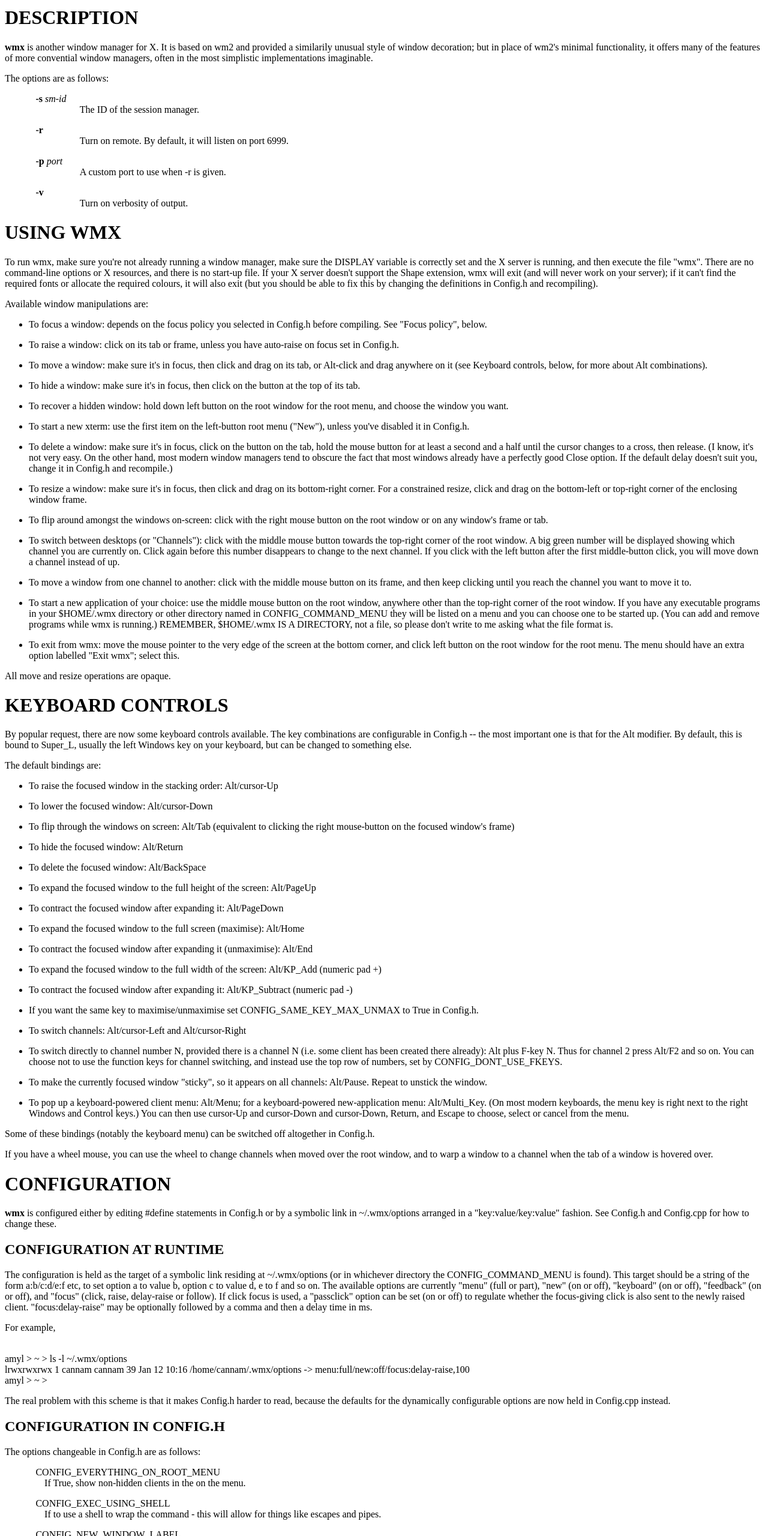
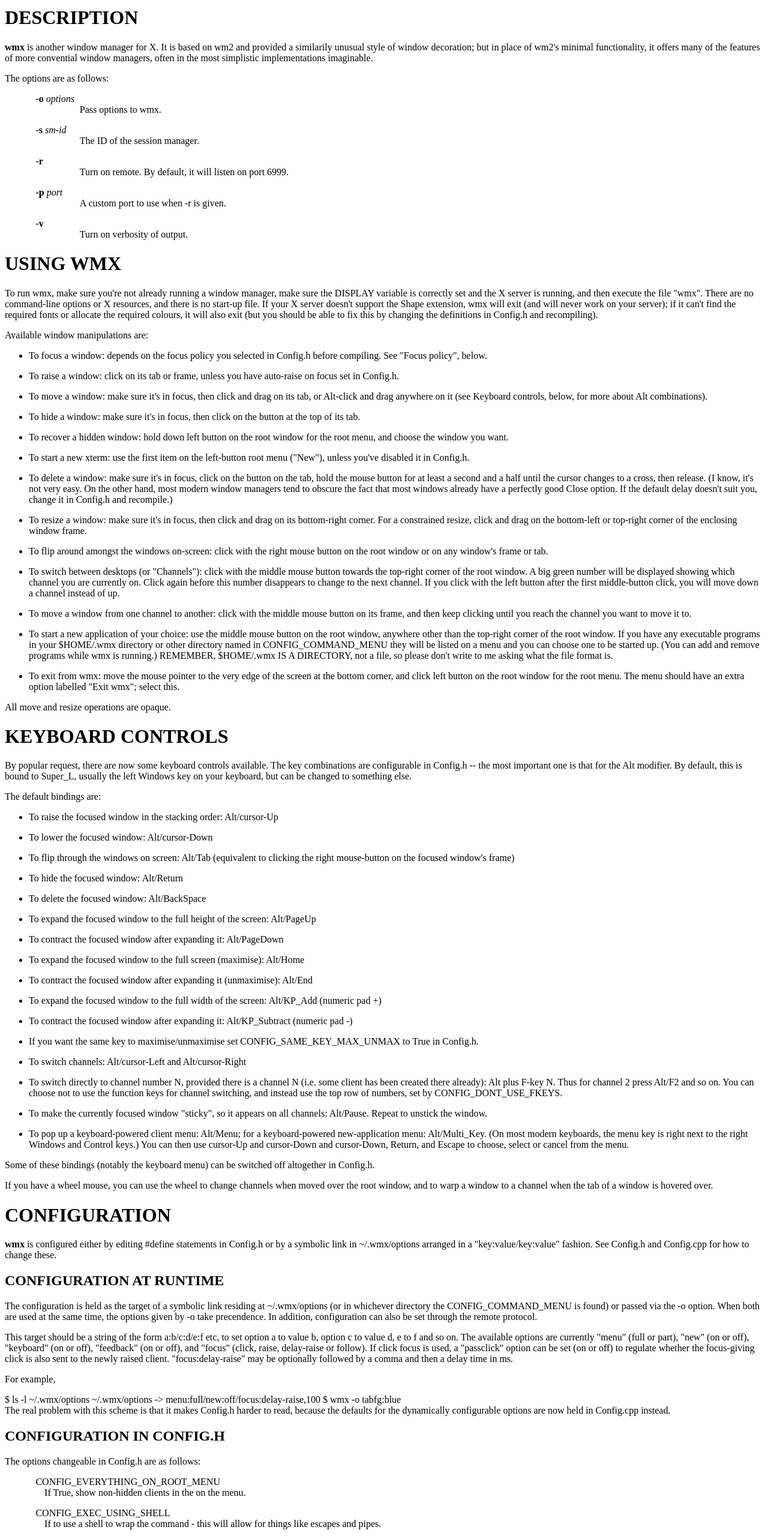
Before and after one commit to NattyNarwhal/wmx, a plain HTML site: page wmx.1.html in a window 1280 px wide. Shown: the part 238-2798 px from the top of the page at 60% size. Drawn offline with Linux system fonts and the light colour scheme.

Commit message:
sync man page

```diff
--- a/wmx.1.html
+++ b/wmx.1.html
@@ -30,6 +30,10 @@ wmx(1)</td>
 <div class="section">
 <h1 id="x4445534352495054494f4e">DESCRIPTION</h1> <b class="name">wmx</b> is another window manager for X. It is based on wm2 and provided a similarily unusual style of window decoration; but in place of wm2's minimal functionality, it offers many of the features of more convential window managers, often in the most simplistic implementations imaginable.<p>
 The options are as follows:<dl style="margin-top: 0.00em;margin-bottom: 0.00em;margin-left: 7.00ex;" class="list list-tag">
+<dt class="list-tag" style="margin-top: 1.00em;">
+<b class="flag">&#45;o</b> <i class="arg">options</i></dt>
+<dd class="list-tag" style="margin-left: 10.00ex;">
+Pass options to wmx.</dd>
 <dt class="list-tag" style="margin-top: 1.00em;">
 <b class="flag">&#45;s</b> <i class="arg">sm-id</i></dt>
 <dd class="list-tag" style="margin-left: 10.00ex;">
@@ -121,15 +125,11 @@ Some of these bindings (notably the keyboard menu) can be switched off altogethe
 If you have a wheel mouse, you can use the wheel to change channels when moved over the root window, and to warp a window to a channel when the tab of a window is hovered over.</div>
 <div class="section">
 <h1 id="x434f4e46494755524154494f4e">CONFIGURATION</h1> <b class="name">wmx</b> is configured either by editing #define statements in Config.h or by a symbolic link in ~/.wmx/options arranged in a "key:value/key:value" fashion. See Config.h and Config.cpp for how to change these.<div class="subsection">
-<h2 id="x434f4e46494755524154494f4e2041542052554e54494d45">CONFIGURATION AT RUNTIME</h2> The configuration is held as the target of a symbolic link residing at ~/.wmx/options (or in whichever directory the CONFIG_COMMAND_MENU is found).  This target should be a string of the form a:b/c:d/e:f etc, to set option a to value b, option c to value d, e to f and so on. The available options are currently "menu" (full or part), "new" (on or off), "keyboard" (on or off), "feedback" (on or off), and "focus" (click, raise, delay-raise or follow).  If click focus is used, a "passclick" option can be set (on or off) to regulate whether the focus-giving click is also sent to the newly raised client. "focus:delay-raise" may be optionally followed by a comma and then a delay time in ms.<div style="height: 1.00em;">
-&#160;</div>
-For example,<div style="height: 1.00em;">
-&#160;</div>
-<br>
-    amyl &gt; ~ &gt; ls -l ~/.wmx/options<br>
-    lrwxrwxrwx   1 cannam   cannam         39 Jan 12 10:16 /home/cannam/.wmx/options -&gt; menu:full/new:off/focus:delay-raise,100<br>
-    amyl &gt; ~ &gt;<div style="height: 1.00em;">
-&#160;</div>
+<h2 id="x434f4e46494755524154494f4e2041542052554e54494d45">CONFIGURATION AT RUNTIME</h2> The configuration is held as the target of a symbolic link residing at ~/.wmx/options (or in whichever directory the CONFIG_COMMAND_MENU is found) or passed via the -o option. When both are used at the same time, the options given by -o take precendence. In addition, configuration can also be set through the remote protocol.<p>
+This target should be a string of the form a:b/c:d/e:f etc, to set option a to value b, option c to value d, e to f and so on. The available options are currently "menu" (full or part), "new" (on or off), "keyboard" (on or off), "feedback" (on or off), and "focus" (click, raise, delay-raise or follow).  If click focus is used, a "passclick" option can be set (on or off) to regulate whether the focus-giving click is also sent to the newly raised client. "focus:delay-raise" may be optionally followed by a comma and then a delay time in ms.<p>
+For example,<p>
+<div style="margin-left: 0.00ex;" class="display">
+$ ls -l ~/.wmx/options ~/.wmx/options -&gt; menu:full/new:off/focus:delay-raise,100 $ wmx -o tabfg:blue</div>
 The real problem with this scheme is that it makes Config.h harder to read, because the defaults for the dynamically configurable options are now held in Config.cpp instead.</div>
 <div class="subsection">
 <h2 id="x434f4e46494755524154494f4e20494e20434f4e4649472e48">CONFIGURATION IN CONFIG.H</h2> The options changeable in Config.h are as follows:<dl style="margin-top: 0.00em;margin-bottom: 0.00em;margin-left: 7.00ex;" class="list list-tag">
```
